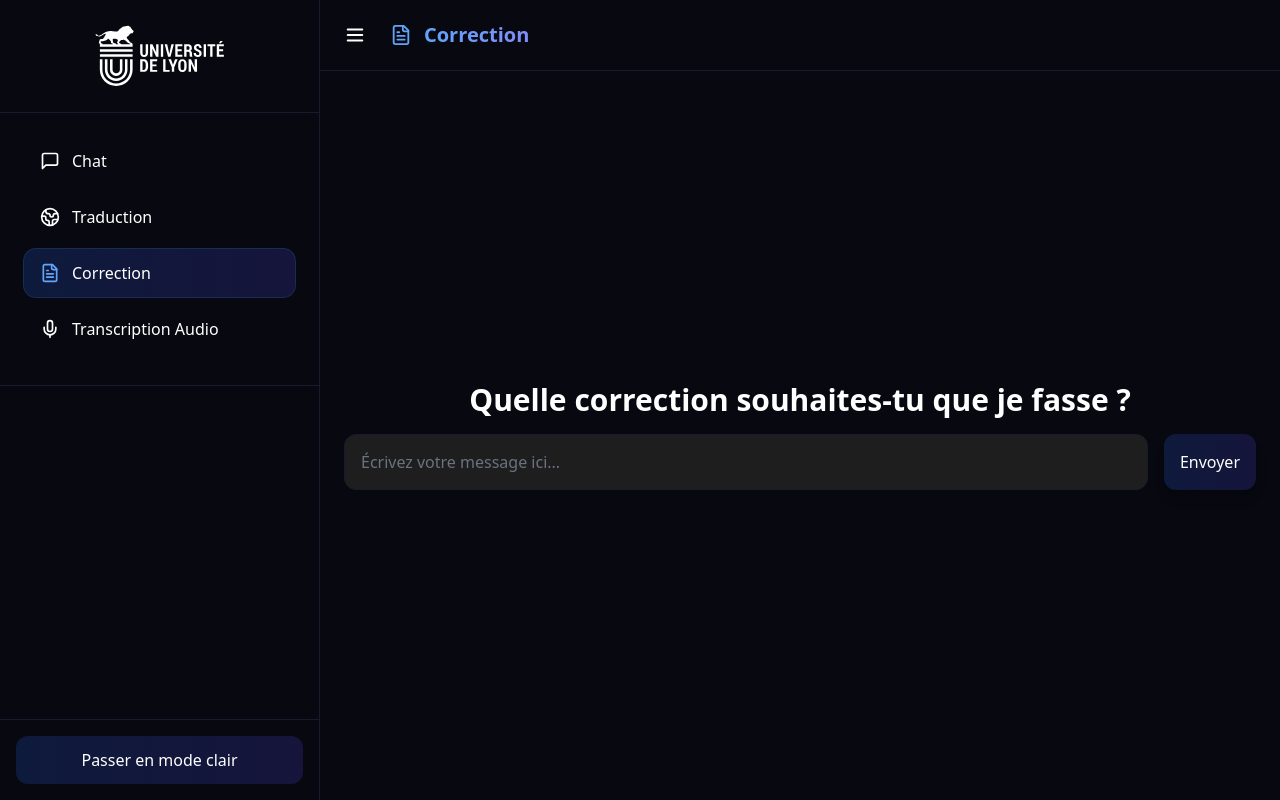
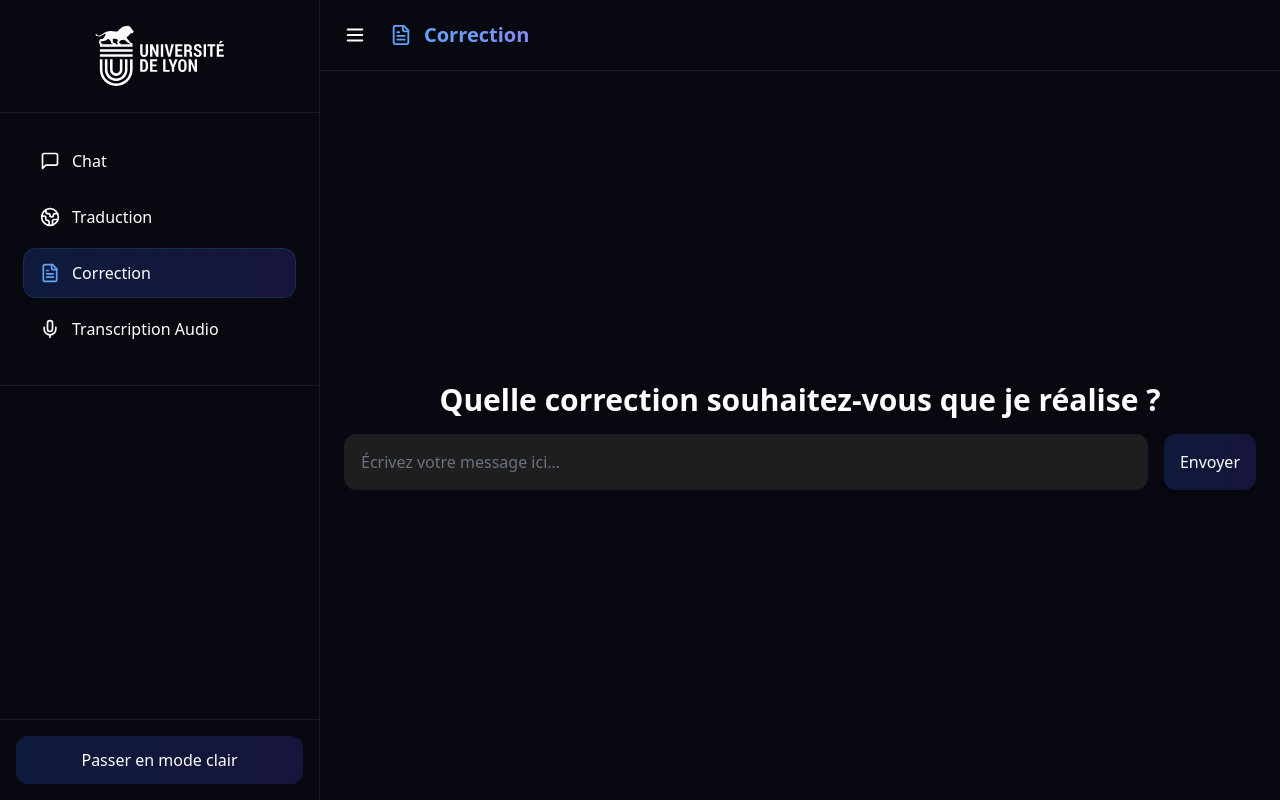
Before and after one commit to MickaelSuard/ComIA, a React (Vite) app: page / in a window 1280 px wide. Both pictures are taken after a click on the button "Correction". Built offline with nearby package versions, Linux system fonts and the light colour scheme.

Commit message:
feat(Correction.tsx): Add space for search bar and update component structure    - Added 'mb-16' to provide space for the search bar    - Changed overflow-hidden to overflow-y-auto in the message container div    - Updated question text to use "vous" instead of "tu" for a more polite tone

```diff
--- a/src/components/Correction.tsx
+++ b/src/components/Correction.tsx
@@ -50,7 +50,7 @@ function Correction({ chats, setChats, selectedChat, setSelectedChat }: Correcti
           : chat
       )
     );
-
+    setInput('');
     setIsLoading(true);
     try {
       const correctedMessage = await correctText(input);
@@ -88,7 +88,7 @@ function Correction({ chats, setChats, selectedChat, setSelectedChat }: Correcti
       );
     } finally {
       setIsLoading(false);
-      setInput('');
+
     }
 
   };
@@ -115,7 +115,7 @@ function Correction({ chats, setChats, selectedChat, setSelectedChat }: Correcti
             transition={{ duration: 0.3, ease: "easeInOut" }}
             className="flex flex-col flex-1"
           >
-            <div className="flex-1 overflow-y-auto p-6 space-y-4 mb-16"> {/* Ajout de 'mb-16' pour laisser de l'espace pour la barre de recherche */}
+            <div className="flex-1 p-6 overflow-y-auto space-y-4 mb-16"> {/* Changed overflow-hidden to overflow-y-auto */}
               {activeChat.messages.map((message, index) => (
                 <div
                   key={index}
@@ -177,7 +177,7 @@ function Correction({ chats, setChats, selectedChat, setSelectedChat }: Correcti
           >
             <div className="w-full flex flex-col justify-center items-center">
               <h2 className={`text-3xl font-semibold ${classes.text} mb-4`}>
-                Quelle correction souhaites-tu que je fasse ?
+                Quelle correction souhaitez-vous que je réalise ?
               </h2>
 
               <Search
```
